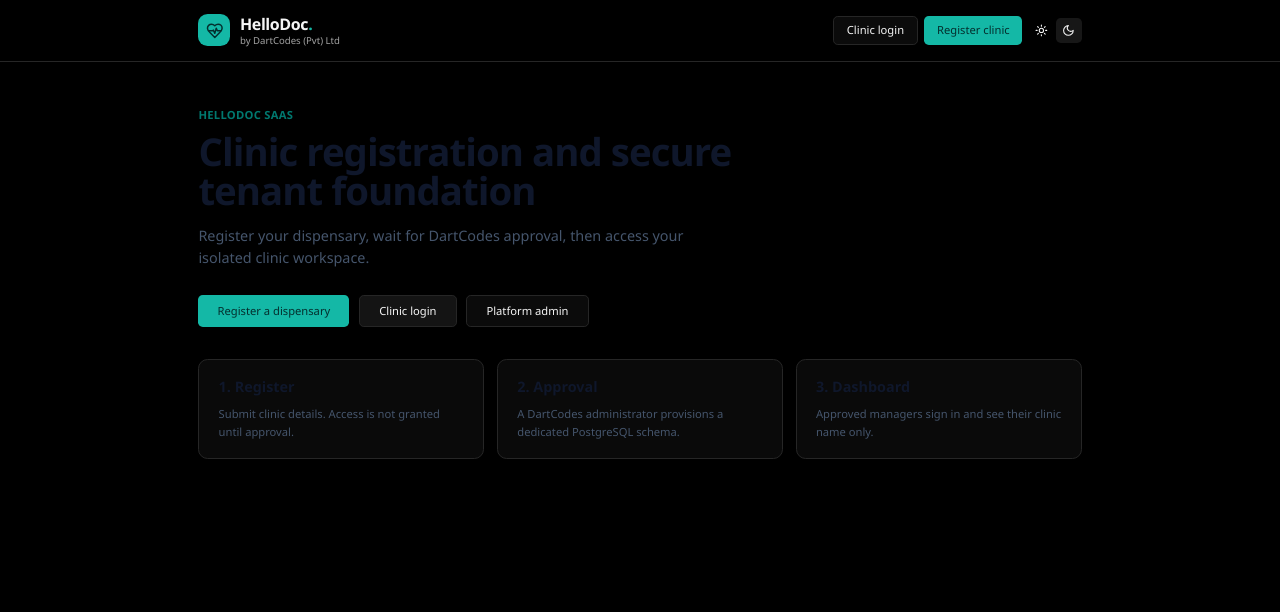
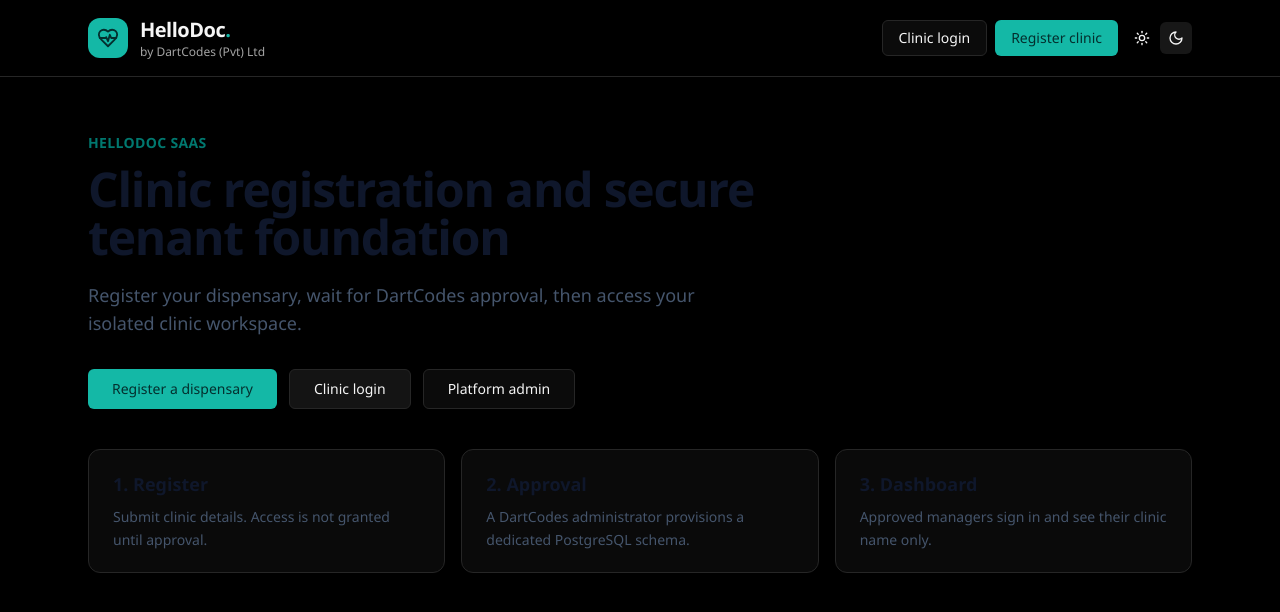
Before and after one commit to DC-OFFICE/hellodoc, a React (Vite) app in the folder apps/web/: page / in a window 1280 px wide. Shown: the top 612 px of the page. Built offline with nearby package versions, Linux system fonts and the light colour scheme; no server answers.

Commit message:
style: restore natural 100% UI scale on desktop displays

```diff
--- a/apps/web/src/index.css
+++ b/apps/web/src/index.css
@@ -2,13 +2,6 @@
 @import "tw-animate-css";
 
 @custom-variant dark (&:is(.dark *));
-
-/* Default 80% compact enterprise scale for desktop & laptop displays */
-@media (min-width: 640px) {
-  html {
-    zoom: 0.8;
-  }
-}
 
 /* Light — clean SaaS white / soft gray, teal accent */
 :root {
```
